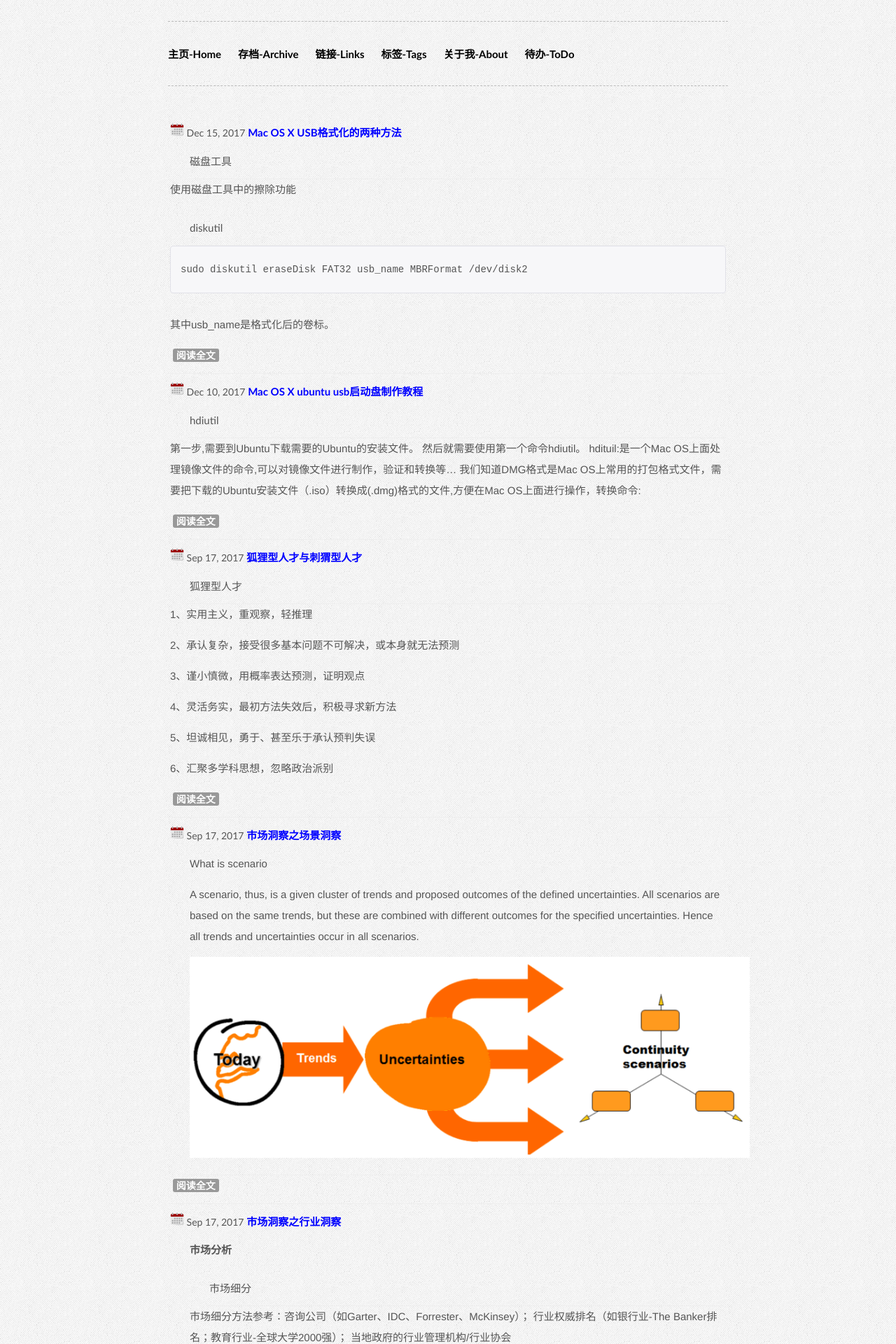
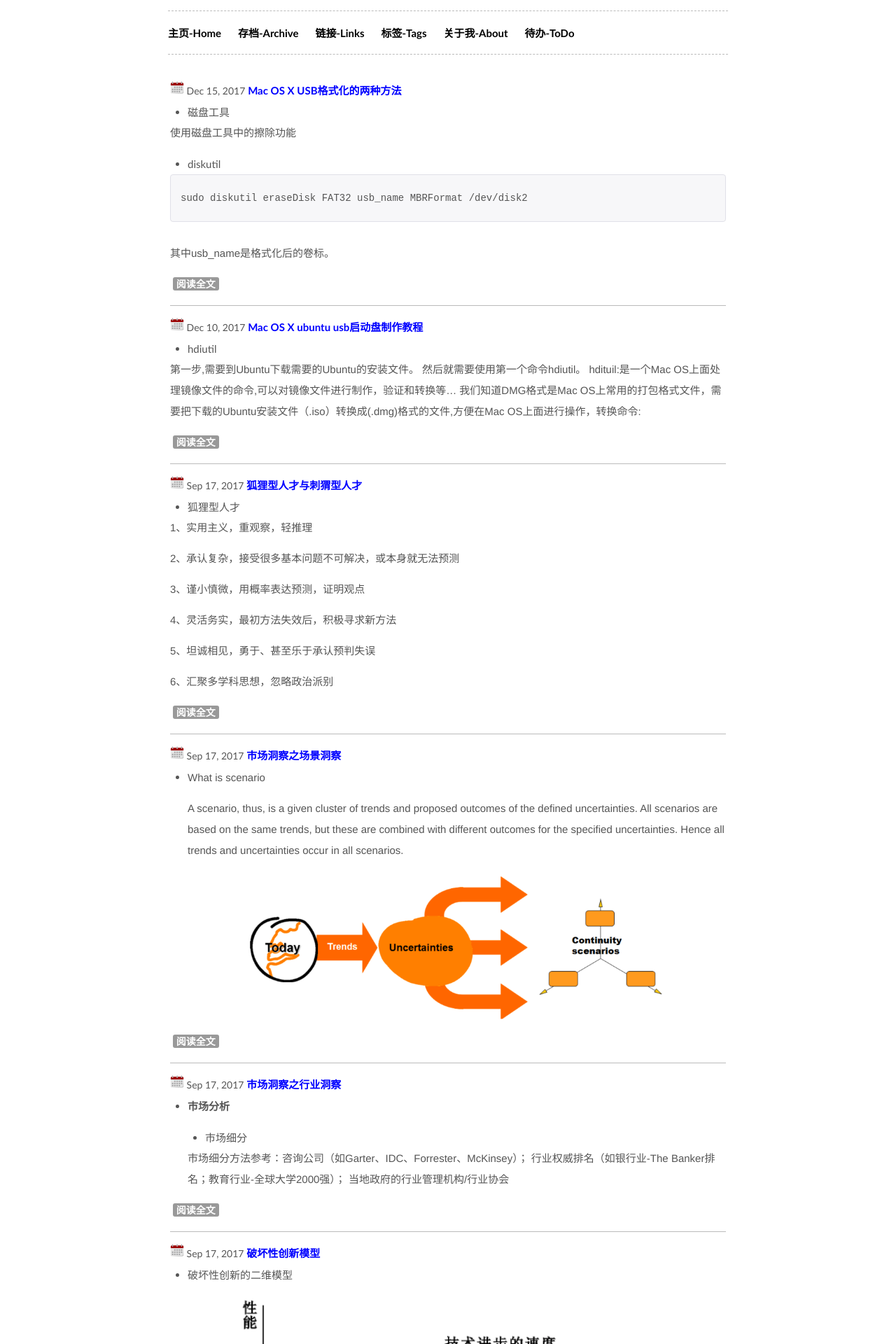
Before and after one commit to fk1091889767/tanwubin.github.io, a Jekyll site: the page built from index.html, in a window 1280 px wide. Shown: the top 1920 px of the page at 70% size. Built offline with Jekyll 4.4.1, drawn with Linux system fonts in a browser that asks for light colours; comment, search, counter and statistics services are not loaded.

Commit message:
整体样式调整

```diff
--- a/_includes/themes/effector-wide/index.html
+++ b/_includes/themes/effector-wide/index.html
@@ -5,7 +5,7 @@
     <a href="{{ post.url }}"><b>{{ post.title }}</b></a>
     {{ post.excerpt }}
     <span class="label label-important"><a href="{{ post.url }}"> <font color="white">阅读全文</font></a></span>
-</li>
+</li><hr/>
 {% endfor %}
 <li><a class="btn"  href="/archive/">More</a>→</li>
 </ul>
--- a/assets/css/effector-wide.css
+++ b/assets/css/effector-wide.css
@@ -33,7 +33,7 @@ a:hover, a:active {
     outline: 0;
 }
 img {
-    max-width: 800px;
+    max-width: 600px;
     height: auto;
     border: 0;
     -ms-interpolation-mode: bicubic;
@@ -52,7 +52,7 @@ body {
     font-size: 15px;
     line-height: 30px;
     color: #555;
-    background:url(https://tanwubin.github.io/upload/image/sand.png);
+    /*background:url(https://tanwubin.github.io/upload/image/sand.png);*/
 }
 a {
     /*color: #F95B1F;*/
@@ -185,7 +185,7 @@ dd {
     margin-left: 14px;
 }
 hr {
-    margin: 30px 0;
+    margin: 15px 0;
     border: 0;
     border-top: 1px solid #bbbbbb;
 }
@@ -405,11 +405,12 @@ text-shadow: 0 1px 0 #fff;
     margin: 0px 0px 10px 0px;
 }
 
-.postsList li{
+/*.postsList li改为.postsList*/
+.postsList{
   list-style: none;
   padding: 10px 3px;
   margin: 0;
-  border-bottom: 1px solid #eee;
+  /*border-bottom: 1px solid #eee;*/
 }
 .postsList li span{
     /*color: #bbb;
```
